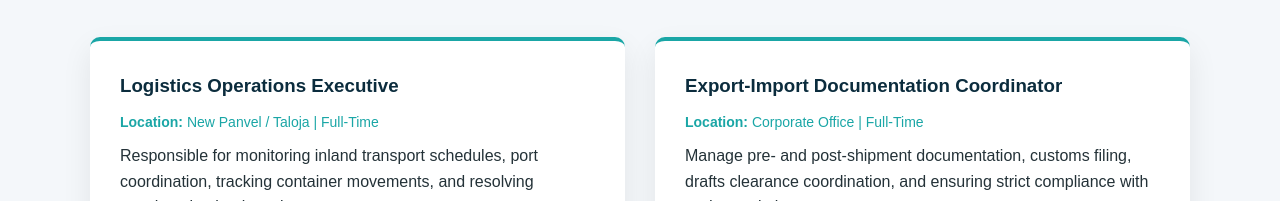
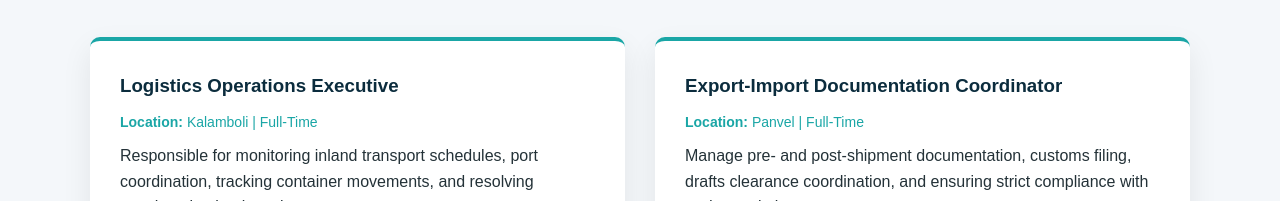
Before and after one commit to vedantglobalimpex1/Vedant-Global-Impex, a plain HTML site: page careers.html in a window 1280 px wide. Shown: the part 1113-1314 px from the top of the page. Drawn offline with nearby package versions, Linux system fonts and the light colour scheme.

Commit message:
Update careers.html

```diff
--- a/careers.html
+++ b/careers.html
@@ -77,7 +77,7 @@
             <!-- Job 1 -->
             <div class="card" data-aos="fade-up">
                 <h3>Logistics Operations Executive</h3>
-                <p style="font-size: 14px; color: #1AA6A6; margin-bottom: 10px;"><strong>Location:</strong> New Panvel / Taloja | Full-Time</p>
+                <p style="font-size: 14px; color: #1AA6A6; margin-bottom: 10px;"><strong>Location:</strong> Kalamboli | Full-Time</p>
                 <p style="margin-bottom: 15px;">Responsible for monitoring inland transport schedules, port coordination, tracking container movements, and resolving warehousing bottlenecks.</p>
                 <a href="#apply" class="btn" style="padding: 8px 16px; font-size: 14px; margin: 0;">Apply Now</a>
             </div>
@@ -85,7 +85,7 @@
             <!-- Job 2 -->
             <div class="card" data-aos="fade-up" data-aos-delay="150">
                 <h3>Export-Import Documentation Coordinator</h3>
-                <p style="font-size: 14px; color: #1AA6A6; margin-bottom: 10px;"><strong>Location:</strong> Corporate Office | Full-Time</p>
+                <p style="font-size: 14px; color: #1AA6A6; margin-bottom: 10px;"><strong>Location:</strong> Panvel | Full-Time</p>
                 <p style="margin-bottom: 15px;">Manage pre- and post-shipment documentation, customs filing, drafts clearance coordination, and ensuring strict compliance with trade regulations.</p>
                 <a href="#apply" class="btn" style="padding: 8px 16px; font-size: 14px; margin: 0;">Apply Now</a>
             </div>
```
